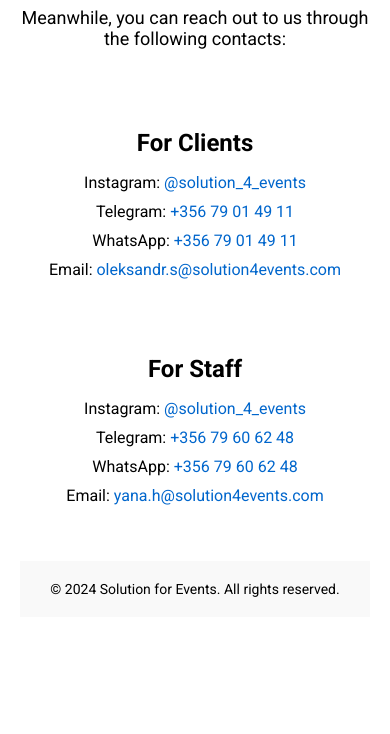
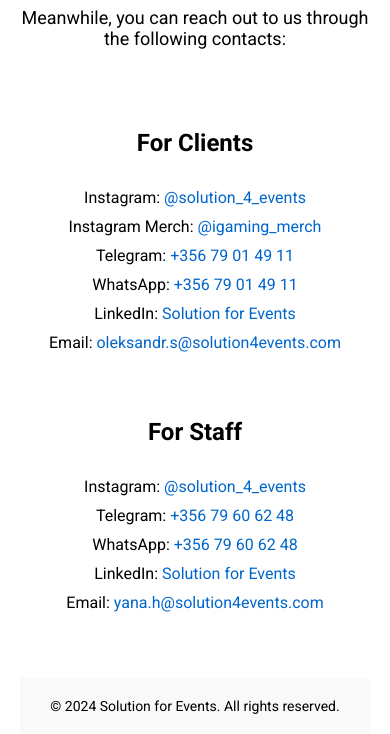
Before and after one commit to Solution-4-Events/solution4events-site, a plain HTML site: page index.html in a window 390 px wide. Shown: the part 293-1027 px from the top of the page. Before the commit the page ends 910 px from the top, so only its background shows below. Drawn offline with Linux system fonts and the light colour scheme.

Commit message:
Add files via upload

```diff
--- a/index.html
+++ b/index.html
@@ -16,7 +16,7 @@
             min-height: 100vh;
         }
         main {
-            flex: 1; /* Заповнює доступний простір між хедером і футером */
+            flex: 1;
         }
         header {
             text-align: center;
@@ -32,14 +32,15 @@
         }
         .contacts-section {
             display: flex;
-            justify-content: space-around; /* Вирівнює секції рівномірно по боках */
-            align-items: center;
+            justify-content: center;
+            align-items: stretch;
             padding: 20px 0;
-            max-width: 900px; /* Встановлює ширину контейнера */
-            margin: 0 auto; /* Центрує контейнер секцій */
+            gap: 50px; /* Відстань між блоками та лінією */
         }
         .contact-box {
             max-width: 300px;
+            display: flex;
+            flex-direction: column;
             text-align: center;
         }
         .contact-box h2 {
@@ -56,44 +57,43 @@
         }
         .contact-box li a {
             text-decoration: none;
-            color: #0066CC; /* Встановлює колір посилань */
+            color: #0066CC;
         }
         .contact-box li a:hover {
-            color: #ff5733; /* Колір при наведенні */
+            color: #ff5733;
         }
         .divider-container {
             display: flex;
+            justify-content: center;
             align-items: center;
         }
         .divider {
             border-left: 2px solid black;
-            height: 150px;
-            margin: 0 auto; /* Центрує лінію */
+            height: auto; /* Динамічна висота для вирівнювання з блоками */
+            margin: 0;
         }
         footer {
             text-align: center;
             padding: 20px;
             font-size: 14px;
             background-color: #f9f9f9;
-            width: 100%; /* Розтягує футер на всю ширину */
-            box-sizing: border-box;
+            margin: 0;
         }
         footer p {
             margin: 0;
         }
         @media (max-width: 768px) {
             body {
-                padding: 0 20px; /* Зменшення відступу до 20 пікселів */
+                padding: 0 20px;
             }
             header p {
                 margin: 10px 0;
-                text-align: center; /* Вирівнювання тексту по центру */
+                text-align: center;
             }
             .contacts-section {
                 flex-direction: column;
-                gap: 20px;
+                gap: 20px !important;
                 margin-bottom: 20px;
-                max-width: 100%;
             }
             .contact-box {
                 width: 100%;
@@ -103,7 +103,7 @@
                 display: none;
             }
             footer {
-                margin: 0; /* Футер без бокових відступів */
+                margin: 0;
             }
         }
     </style>
@@ -123,16 +123,16 @@
             <h2>For Clients</h2>
             <ul>
                 <li>Instagram: <a href="https://instagram.com/solution_4_events" target="_blank">@solution_4_events</a></li>
+                <li>Instagram Merch: <a href="https://www.instagram.com/igaming_merch/" target="_blank">@igaming_merch</a></li>
                 <li>Telegram: <a href="https://t.me/+35679014911" target="_blank">+356 79 01 49 11</a></li>
                 <li>WhatsApp: <a href="https://wa.me/+35679014911" target="_blank">+356 79 01 49 11</a></li>
+                <li>LinkedIn: <a href="https://www.linkedin.com/company/solution-for-events/?viewAsMember=true" target="_blank">Solution for Events</a></li>
                 <li>Email: <a href="mailto:oleksandr.s@solution4events.com" target="_blank">oleksandr.s@solution4events.com</a></li>
             </ul>
         </div>
 
         <!-- Divider (Central Line) -->
-        <div class="divider-container">
-            <div class="divider"></div>
-        </div>
+        <div class="divider"></div>
 
         <!-- For Staff Section -->
         <div class="contact-box">
@@ -141,6 +141,7 @@
                 <li>Instagram: <a href="https://instagram.com/solution_4_events" target="_blank">@solution_4_events</a></li>
                 <li>Telegram: <a href="https://t.me/+35679606248" target="_blank">+356 79 60 62 48</a></li>
                 <li>WhatsApp: <a href="https://wa.me/+35679606248" target="_blank">+356 79 60 62 48</a></li>
+                <li>LinkedIn: <a href="https://www.linkedin.com/company/solution-for-events/?viewAsMember=true" target="_blank">Solution for Events</a></li>
                 <li>Email: <a href="mailto:yana.h@solution4events.com" target="_blank">yana.h@solution4events.com</a></li>
             </ul>
         </div>
```
